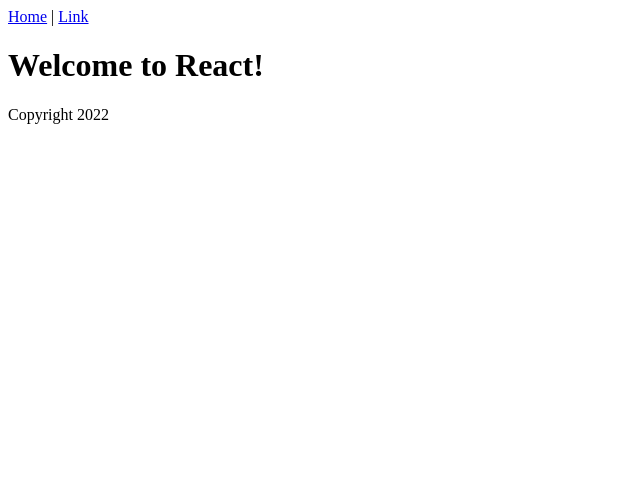
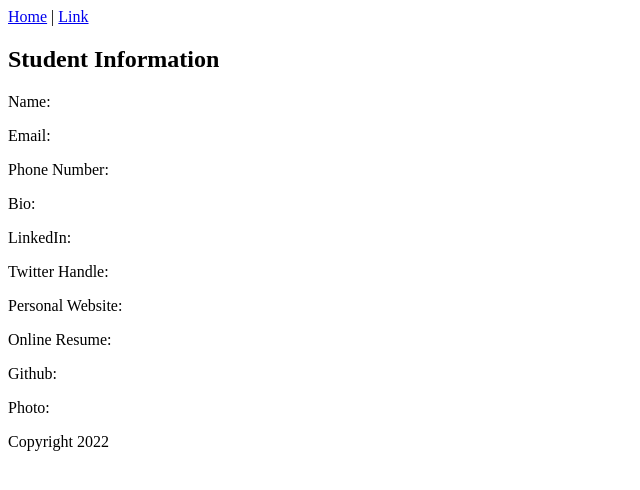
Before and after one commit to JRisJunior/student-portal-frontend, a React (Vite) app: page / in a window 1280 px wide. Shown: the top 490 px of the page, without its empty margins (0-640 px from the left). Built offline with nearby package versions, Linux system fonts and the light colour scheme.

Commit message:
show student info(layout)

```diff
--- a/src/Content.jsx
+++ b/src/Content.jsx
@@ -1,7 +1,18 @@
+import { StudentShow } from "./StudentShow";
+import { useState } from "react";
+
 export function Content() {
+  const [currentStudent, setCurrentStudent] = useState({})
+
+  const handleStudentShow = (student) => {
+    console.log("handleStudentShow", student);
+    setCurrentStudent(student);
+  }
+
+
   return (
     <div>
-      <h1>Welcome to React!</h1>
+      <StudentShow student={currentStudent} />
     </div>
   );
 }
--- /dev/null
+++ b/src/StudentShow.jsx
@@ -0,0 +1,17 @@
+export function StudentShow() {
+  return (
+    <div>
+      <h2>Student Information</h2>
+      <p>Name: {}</p>
+      <p>Email: {}</p>
+      <p>Phone Number: {}</p>
+      <p>Bio: {}</p>
+      <p>LinkedIn: {}</p>
+      <p>Twitter Handle: {}</p>
+      <p>Personal Website: {}</p>
+      <p>Online Resume: {}</p>
+      <p>Github: {}</p>
+      <p>Photo: {}</p>
+    </div>
+  );
+}
```
